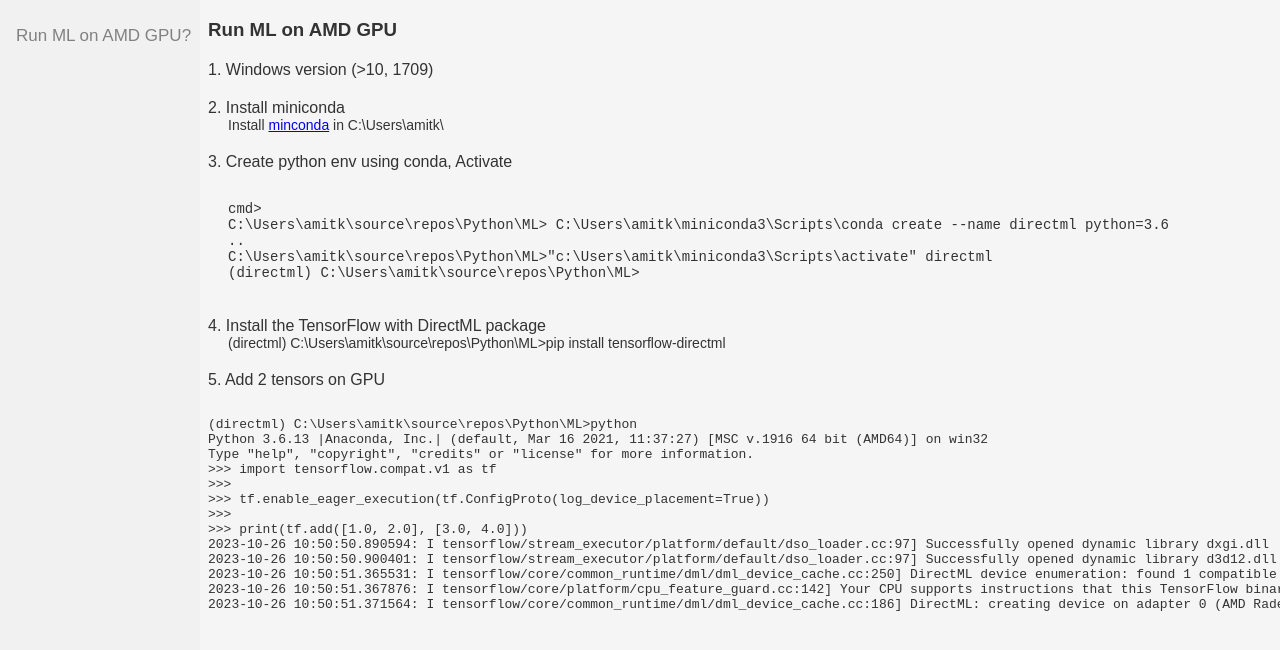
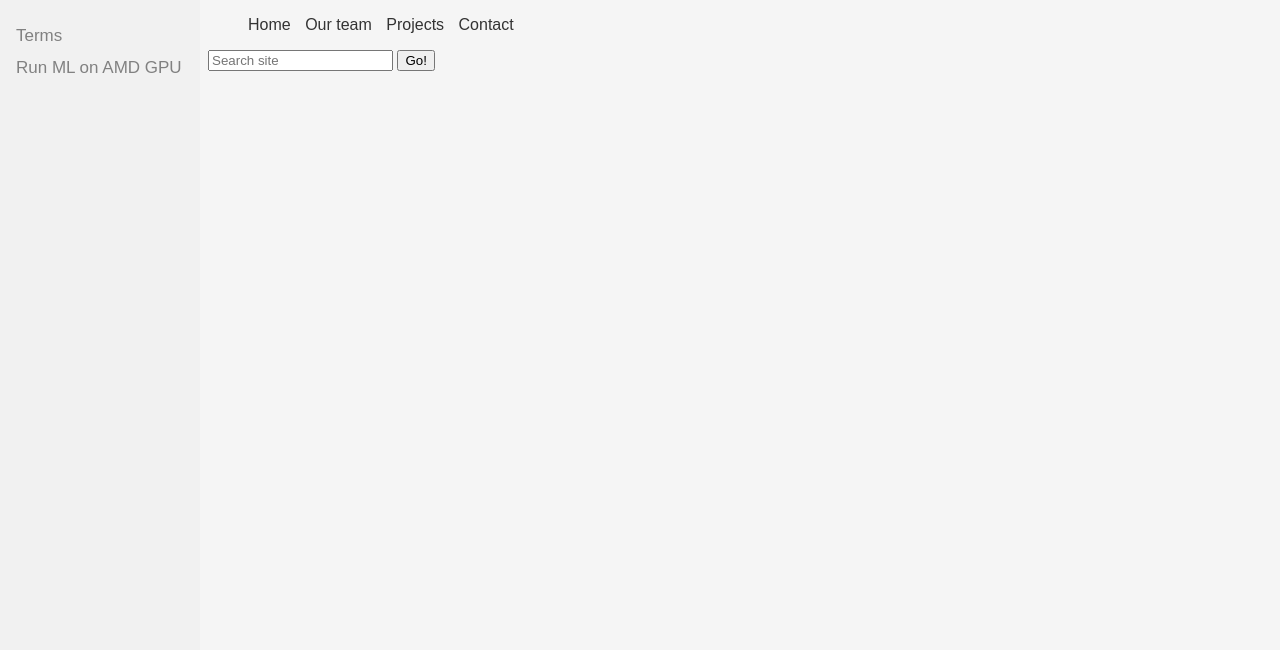
Before and after one commit to code-with-amitk/code-with-amitk.github.io, a Jekyll site: the page docs/Machine Learning/index.html, which Jekyll copies as it is, in a window 1280 px wide. Shown: the top 650 px of the page. Built offline with Jekyll 4.4.1, drawn with Linux system fonts in a browser that asks for light colours.

Commit message:
Update index.html

```diff
--- a/docs/Machine Learning/index.html
+++ b/docs/Machine Learning/index.html
@@ -1,56 +1,29 @@
-<!-- FILEPATH: /c:/Users/amitk/OneDrive/Documents/sites/testing-sit/Machine Learning/index.html -->
 <!DOCTYPE html>
 <html>
 <head>
     <title>Machine Learning</title>
     <link rel="stylesheet" href="/css/styles.css"/>
-    <link rel="stylesheet" href="/css/prism.css"/>
+    <!-- Add any necessary CSS and JavaScript files -->
+</head>
 
-</head>
 <body>
-    <!-- Sidebar -->
-    <div class="sidebar" >
-        <a href="#mlonamdgpu">Run ML on AMD GPU?</a>
-    </div>
+    <nav style="margin-left:200px;">    <!-- Top Navigation Bar -->
+        <ul>
+          <li><a href="#">Home</a></li>
+          <li><a href="#">Our team</a></li>
+          <li><a href="#">Projects</a></li>
+          <li><a href="#">Contact</a></li>
+        </ul>
+        <form>  <!--Search Bar-->
+            <input type="search" name="q" placeholder="Search site" />
+            <input type="submit" value="Go!" />
+        </form>
+    </nav>
 
-    <div style="margin-left:200px;" class="content">
-        <h3 id="#mlonamdgpu">Run ML on AMD GPU</h3>
-        <dl>
-            <dt>1. Windows version (>10, 1709)</dt>
-            <dt>2. Install miniconda</dt>
-                <dd>Install <a href="https://docs.conda.io/en/latest/miniconda.html#windows-installers">minconda</a> in C:\Users\amitk\</dd>
-            <dt>3. Create python env using conda, Activate</dt>
-                <dd>
-                <pre><code>
-cmd>
-C:\Users\amitk\source\repos\Python\ML> C:\Users\amitk\miniconda3\Scripts\conda create --name directml python=3.6
-..
-C:\Users\amitk\source\repos\Python\ML>"c:\Users\amitk\miniconda3\Scripts\activate" directml
-(directml) C:\Users\amitk\source\repos\Python\ML>
-                </code></pre>
-              </dd>
-            <dt>4. Install the TensorFlow with DirectML package</dt>
-            <dd>(directml) C:\Users\amitk\source\repos\Python\ML>pip install tensorflow-directml</dd>
-            <dt>5. Add 2 tensors on GPU</dt>
-            <dl>
-                <pre><code>
-(directml) C:\Users\amitk\source\repos\Python\ML>python
-Python 3.6.13 |Anaconda, Inc.| (default, Mar 16 2021, 11:37:27) [MSC v.1916 64 bit (AMD64)] on win32
-Type "help", "copyright", "credits" or "license" for more information.
->>> import tensorflow.compat.v1 as tf
->>>
->>> tf.enable_eager_execution(tf.ConfigProto(log_device_placement=True))
->>>
->>> print(tf.add([1.0, 2.0], [3.0, 4.0]))
-2023-10-26 10:50:50.890594: I tensorflow/stream_executor/platform/default/dso_loader.cc:97] Successfully opened dynamic library dxgi.dll
-2023-10-26 10:50:50.900401: I tensorflow/stream_executor/platform/default/dso_loader.cc:97] Successfully opened dynamic library d3d12.dll
-2023-10-26 10:50:51.365531: I tensorflow/core/common_runtime/dml/dml_device_cache.cc:250] DirectML device enumeration: found 1 compatible adapters.
-2023-10-26 10:50:51.367876: I tensorflow/core/platform/cpu_feature_guard.cc:142] Your CPU supports instructions that this TensorFlow binary was not compiled to use: AVX2
-2023-10-26 10:50:51.371564: I tensorflow/core/common_runtime/dml/dml_device_cache.cc:186] DirectML: creating device on adapter 0 (AMD Radeon R7 Graphics)
-                </code></pre>
-            </dl>
-        </dl>
-    </div>
+    <aside class="sidebar">   <!-- Sidebar -->
+        <a href="Terms.html">Terms</a>
+        <a href="Run_ML_on_AMD_GPU.html">Run ML on AMD GPU</a>
+    </aside>
 
 </body>
 </html>
```
